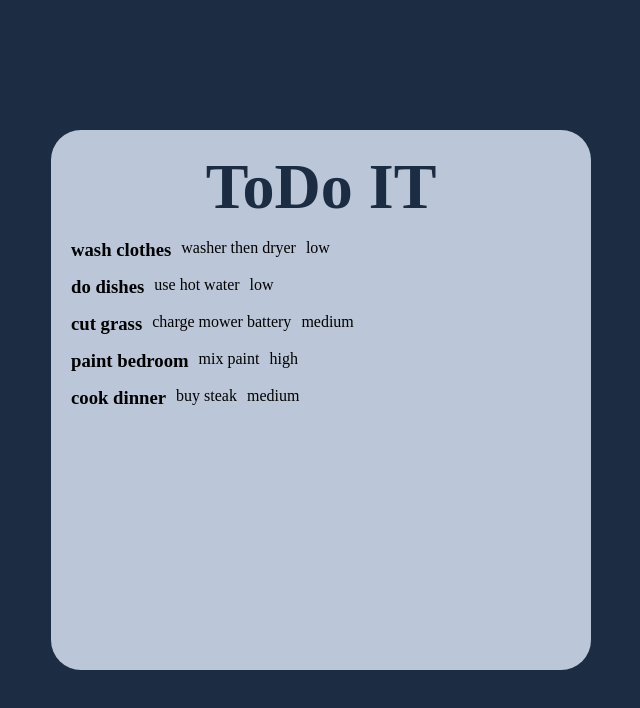
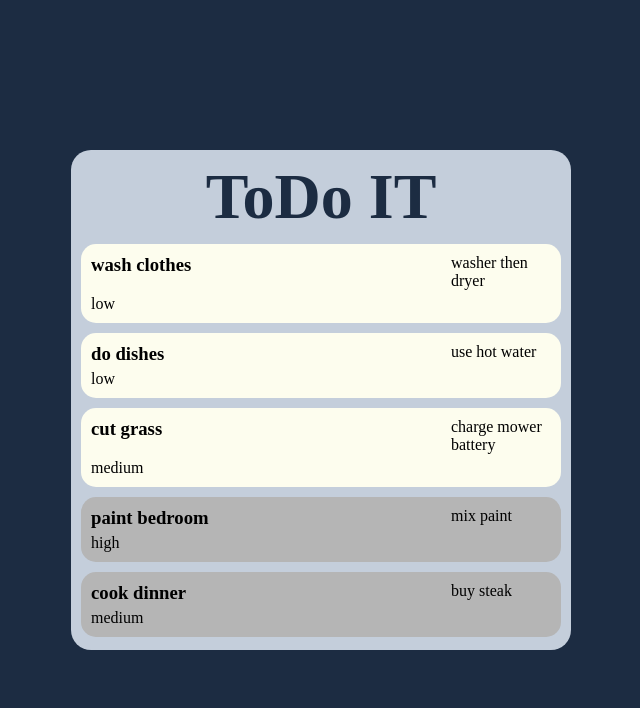
Before and after one commit to SobesMS/just-do-it, a React (Vite) app: page / in a window 1280 px wide. Shown: the top 708 px of the page, without its empty margins (319-959 px from the left). Built offline with nearby package versions, Linux system fonts and the light colour scheme; a web font is replaced by a local one.

Commit message:
format UI for todoList

```diff
--- a/index.css
+++ b/index.css
@@ -1,6 +1,7 @@
 * {
   margin: 0;
   padding: 0;
+  box-sizing: border-box;
 }
 
 body {
--- a/src/Root.css
+++ b/src/Root.css
@@ -3,9 +3,9 @@
 .mainContainer {
   min-height: 500px;
   min-width: 500px;
-  padding: 20px;
-  background-color: #bbc7d8;
-  border-radius: 30px;
+  padding: 10px;
+  background-color: #c4cedb;
+  border-radius: 20px;
 }
 
 h1 {
--- a/src/Root.jsx
+++ b/src/Root.jsx
@@ -8,12 +8,20 @@ let nextId = 1;
 
 export default function Root() {
   const [todos, setTodos] = useState(sampleData);
+  const [showCompleted, setShowCompleted] = useState(false);
 
   // adds a todo to the todos state
   const addTodo = () => {};
 
   // deletes a todo from the todo state
   const deleteTodo = () => {};
+
+  // sets showCompleted state
+  const toggleShowCompleted = () => {
+    if (true) {
+      setShowCompleted(true);
+    }
+  };
 
   // TODO - this function will move to the newTodo component
   const newTodo = (task, priority, notes) => {
--- /dev/null
+++ b/src/components/editTodo/EditTodo.jsx
@@ -0,0 +1,5 @@
+import './EditTodo.css';
+
+export default function EditTodo() {
+  return <h1>EDIT TODO</h1>;
+}
--- a/src/components/todoList/TodoList.css
+++ b/src/components/todoList/TodoList.css
@@ -3,7 +3,18 @@ ul {
 }
 
 li {
-  display: flex;
-  gap: 10px;
-  margin: 15px 0;
+  display: grid;
+  grid-template-columns: 1fr 100px;
+  gap: 5px;
+  margin-top: 10px;
+  padding: 10px;
+  border-radius: 15px;
 }
+
+.incomplete {
+  background-color: #fdfdee;
+}
+
+.complete {
+  background-color: #b5b5b5;
+}
--- a/src/components/todoList/TodoList.jsx
+++ b/src/components/todoList/TodoList.jsx
@@ -5,9 +5,11 @@ import './TodoList.css';
 export default function TodoList() {
   const [todos, setTodos] = useOutletContext();
 
-  // converts priority code to a string and returns an array of Todo components
-  const todoList = todos.map((todo) => {
+  const createTodo = (todo) => {
     let priorityText = '';
+    let className = 'incomplete';
+
+    // converts todo priority prop to a string
     if (todo.priority === 1) {
       priorityText = 'low';
     }
@@ -18,16 +20,19 @@ export default function TodoList() {
       priorityText = 'high';
     }
 
+    // sets className to 'complete' if todo completed prop is true
+    if (todo.completed === true) {
+      className = 'complete';
+    }
+
     return (
-      <li>
+      <li className={className} key={todo.id}>
         <Todo task={todo.task} notes={todo.notes} priority={priorityText} />
       </li>
     );
-  });
+  };
 
-  return (
-    <div className="listContainer">
-      <ul>{todoList}</ul>
-    </div>
-  );
+  const todoList = todos.map((todo) => createTodo(todo));
+
+  return <ul className="listContainer">{todoList}</ul>;
 }
--- a/src/main.jsx
+++ b/src/main.jsx
@@ -3,6 +3,7 @@ import ReactDOM from 'react-dom/client';
 import Root from './Root.jsx';
 import TodoList from './components/todoList/TodoList.jsx';
 import NewTodo from './components/newTodo/NewTodo.jsx';
+import EditTodo from './components/editTodo/EditTodo.jsx';
 import { createBrowserRouter, RouterProvider } from 'react-router-dom';
 
 const router = createBrowserRouter([
@@ -18,6 +19,10 @@ const router = createBrowserRouter([
         path: 'new-todo',
         element: <NewTodo />,
       },
+      {
+        path: 'edit-todo',
+        element: <EditTodo />,
+      },
     ],
   },
 ]);
```
Also changed, not shown: src/components/editTodo/EditTodo.css (added).
